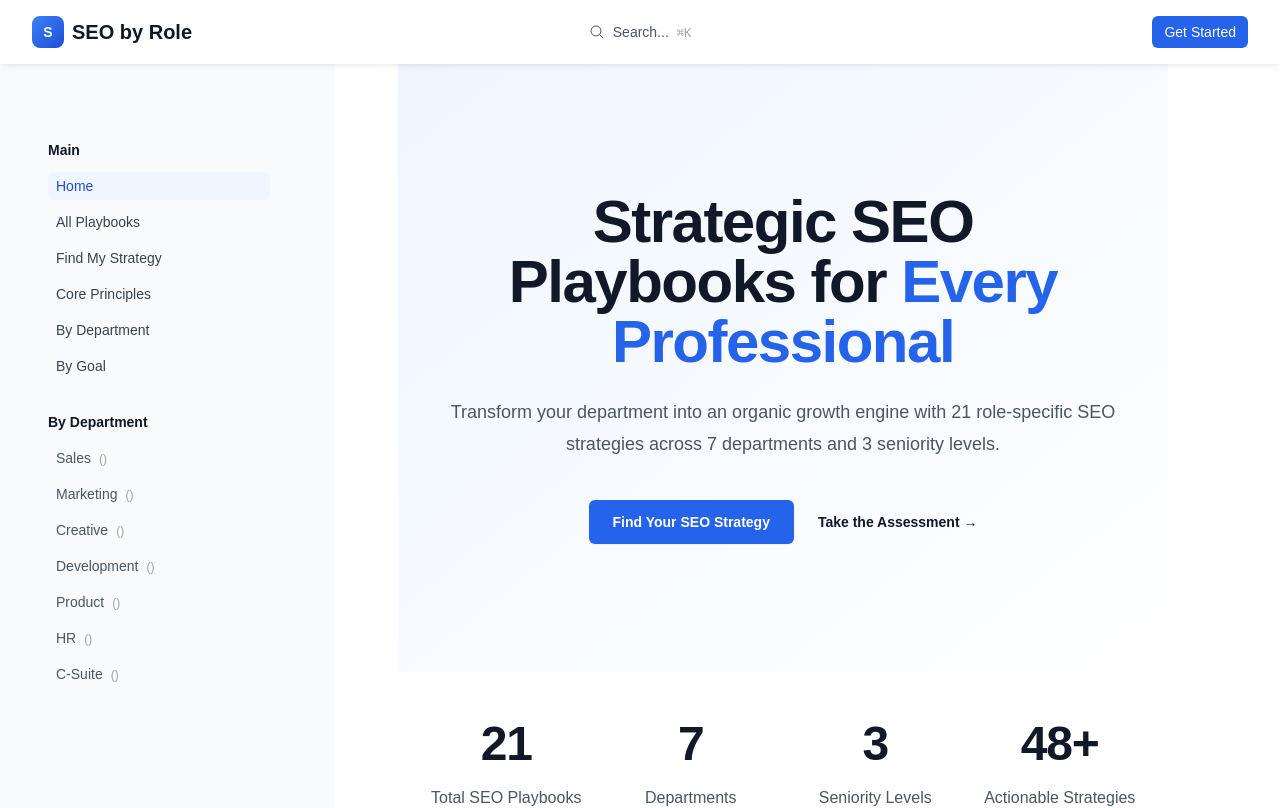
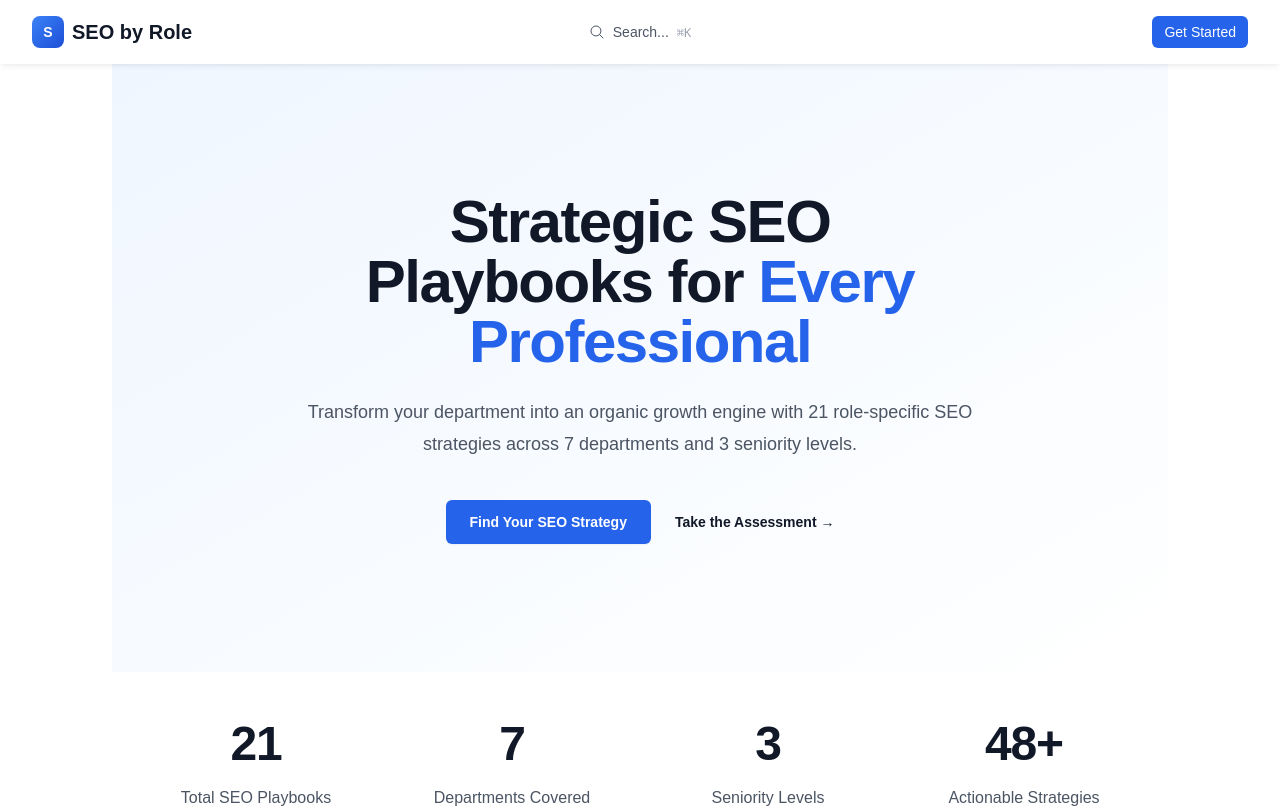
Before and after one commit to b2bvic/seobyrole, a Next.js app: page / in a window 1280 px wide. Shown: the top 808 px of the page. Built offline with nearby package versions, Linux system fonts and the light colour scheme; a web font is replaced by a local one.

Commit message:
Temporarily remove Sidebar to debug 500 error

```diff
--- a/src/components/layout/Layout.jsx
+++ b/src/components/layout/Layout.jsx
@@ -282,7 +282,7 @@ export default function Layout({
         <Header />
 
         <div className={`relative mx-auto flex w-full ${maxWidth} flex-auto justify-center sm:px-2 lg:px-8 xl:px-12`}>
-          {showSidebar && <Sidebar />}
+          {/* {showSidebar && <Sidebar />} */}
           <div className={clsx(
             'min-w-0 flex-auto',
             showSidebar ? 'max-w-2xl lg:max-w-none lg:pl-8 lg:pr-0 xl:px-16' : 'px-4 sm:px-6 lg:px-8'
```
